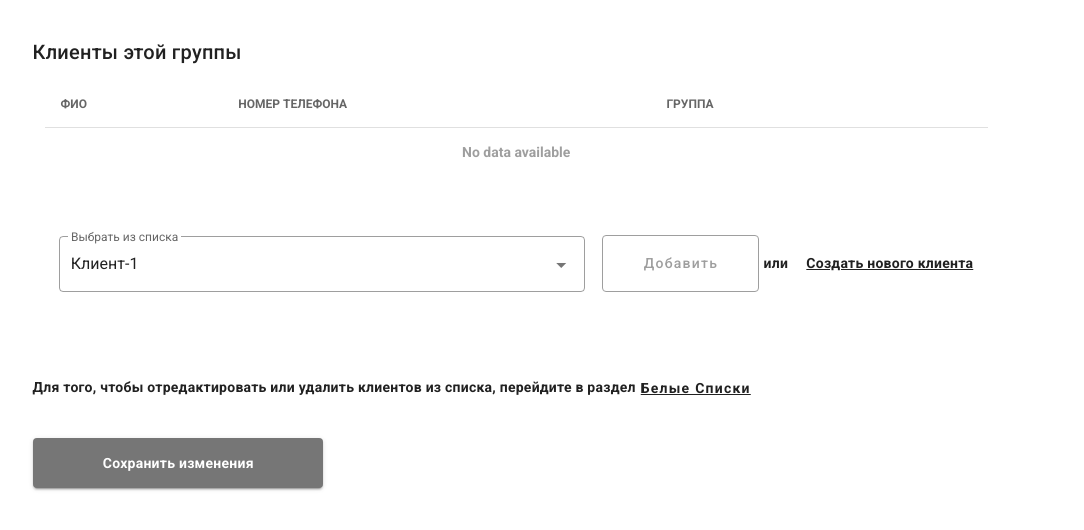
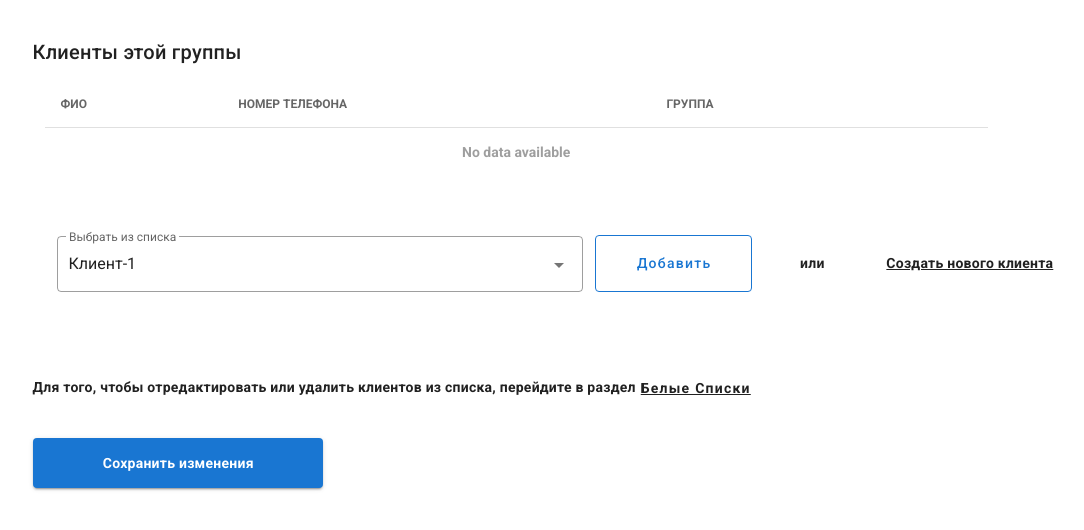
Before and after one commit to HerzogKlaus/Internship-VueJS, a Vue app: page / in a window 1280 px wide. Shown: the top 530 px of the page, without its empty margins (27-1111 px from the left). Built offline with nearby package versions, Linux system fonts and the light colour scheme.

Commit message:
Adaptability for laptops and tablets is fixed, the method of adding clients is fixed

```diff
--- a/css/style.css
+++ b/css/style.css
@@ -9,7 +9,7 @@
 }
 
 .save-changes{
-    color: #fff !important;
+    /*color: #fff !important;*/
     text-transform: none;
 }
 
--- a/src/App.vue
+++ b/src/App.vue
@@ -1,18 +1,18 @@
 <template>
   <v-app>
   <v-content class="ma-5 pa-1">
-    <HelloWorld/>
+    <BaseLayout/>
   </v-content>
   </v-app>
 </template>
 <script>
-import HelloWorld from './components/HelloWorld';
+import BaseLayout from './components/BaseLayout';
 
 export default {
   name: 'App',
 
   components: {
-    HelloWorld,
+    BaseLayout,
   },
 
   data: () => ({
--- a/src/components/HelloWorld.vue
+++ b/src/components/BaseLayout.vue
@@ -18,24 +18,24 @@
     <v-row>
       <v-col cols="12" md="12" sm="12">
         <div
-          class="add-client d-flex flex-column flex-lg-row flex-md-column flex-sm-column justify-space-around align-center
-          col-lg-10 flex-wrap"
+          class="add-client d-flex flex-column flex-lg-row flex-md-row flex-sm-row justify-space-around justify-md-start align-center
+          col-lg-10 flex-wrap flex-md-nowrap"
         >
-          <div class="select-block col-lg-7 col-md-12 col-sm-12">
+          <div class="select-block col-lg-7 col-md-5 col-sm-5">
             <v-select v-model="selectedItem" :items="conditionItem" item-text="name" label="Выбрать из списка" outlined></v-select>
           </div>
           <v-btn
-            class="mt-n8 add flex-wrap align-center col-lg-2 col-md-12 col-sm-12"
+            class="mt-n8 add flex-wrap align-center col-lg-2 col-md-2 col-sm-2 mr-md-12"
             height="57px"
             outlined
-            color="grey"
+            color="primary"
             @click="addClient()"
           >Добавить</v-btn>
-          <p class="ma-0 mt-lg-n8 body-2 font-weight-bold mt-md-10 mt-sm-10 mt-10">или</p>
+          <p class="ma-0 mt-lg-n8 body-2 font-weight-bold mt-md-n9 mt-sm-n8 mt-10 mr-md-12 pr-md-12">или</p>
           <v-btn
             text
             small
-            class="new-client-create ma-0 mt-lg-n8 font-weight-bold body-2 mt-md-4 mt-sm-4 mt-4"
+            class="new-client-create ma-0 mt-lg-n8 font-weight-bold body-2 mt-md-n9 ml-md-n12 mt-sm-n8 mt-4"
           >Создать нового клиента</v-btn>
         </div>
       </v-col>
@@ -48,9 +48,9 @@
         </p>
         <v-btn
           height="50px"
-          class="save-changes font-weight-bold body-2 mt-8 col-lg-3"
+          class="save-changes font-weight-bold body-2 mt-8 col-lg-3 col-md-3"
           raised
-          color="#767676"
+          color="primary"
         >Сохранить изменения</v-btn>
       </v-col>
     </v-row>
@@ -59,18 +59,16 @@
 <script>
 export default {
   data: () => ({
+    //Выбранный option по умолчанию.
     selectedItem: 'Клиент-1',
+    //Заголовки столбцов таблицы.
     headers: [
-      {
-        text: "ФИО",
-        align: "left",
-        sortable: false,
-        value: "name"
-      },
+      { text: "ФИО", align: "left", value: "name", sortable: false,},
       { text: "НОМЕР ТЕЛЕФОНА", value: "phone", sortable: false },
       { text: "ГРУППА", value: "group", sortable: false },
       { text: "", value: "action", sortable: false }
     ],
+    //Массив клиентов передаваемый в select
     clientArray: [
       {
         name: "Клиент-1",
@@ -134,28 +132,33 @@ export default {
       }
     ],
   }),
+  computed: {
+    //Метод возвращающий в select элементы у которых enable = false.
+    conditionItem(){
+      return this.clientArray.filter(item => !item.enable)
+    },
+    //Метод возвращающий в таблицу элементы у которых enable = true.
+    conditionItem2(){
+      return this.clientArray.filter(item => item.enable)
+    }
+  },
   methods: {
+    //Метод удаления элемента из таблицы.
     deleteItem(item) {
       const index = this.clientArray.indexOf(item);
       if(confirm("Действительно хотите удалить?")){
         this.clientArray[index].enable = false;
       }
     },
+    //Метод добавления элемента в таблицу.
     addClient(){
-      for(let i = 0; i < this.clientArray.length; i++){
-        if(this.clientArray[i].name === this.selectedItem){
-          this.clientArray[i].enable = true;
+      this.clientArray = this.clientArray.map(item => {
+        if(item.name === this.selectedItem){
+          item.enable = true;
         }
-      }
+        return item;
+        })
     }
   },
-  computed: {
-    conditionItem(){
-      return this.clientArray.filter(item => !item.enable)
-    },
-    conditionItem2(){
-      return this.clientArray.filter(item => item.enable)
-    }
-  }
 };
 </script>
```
Also changed, not shown: 1 other file (tests, documents, lock files or other folders).
